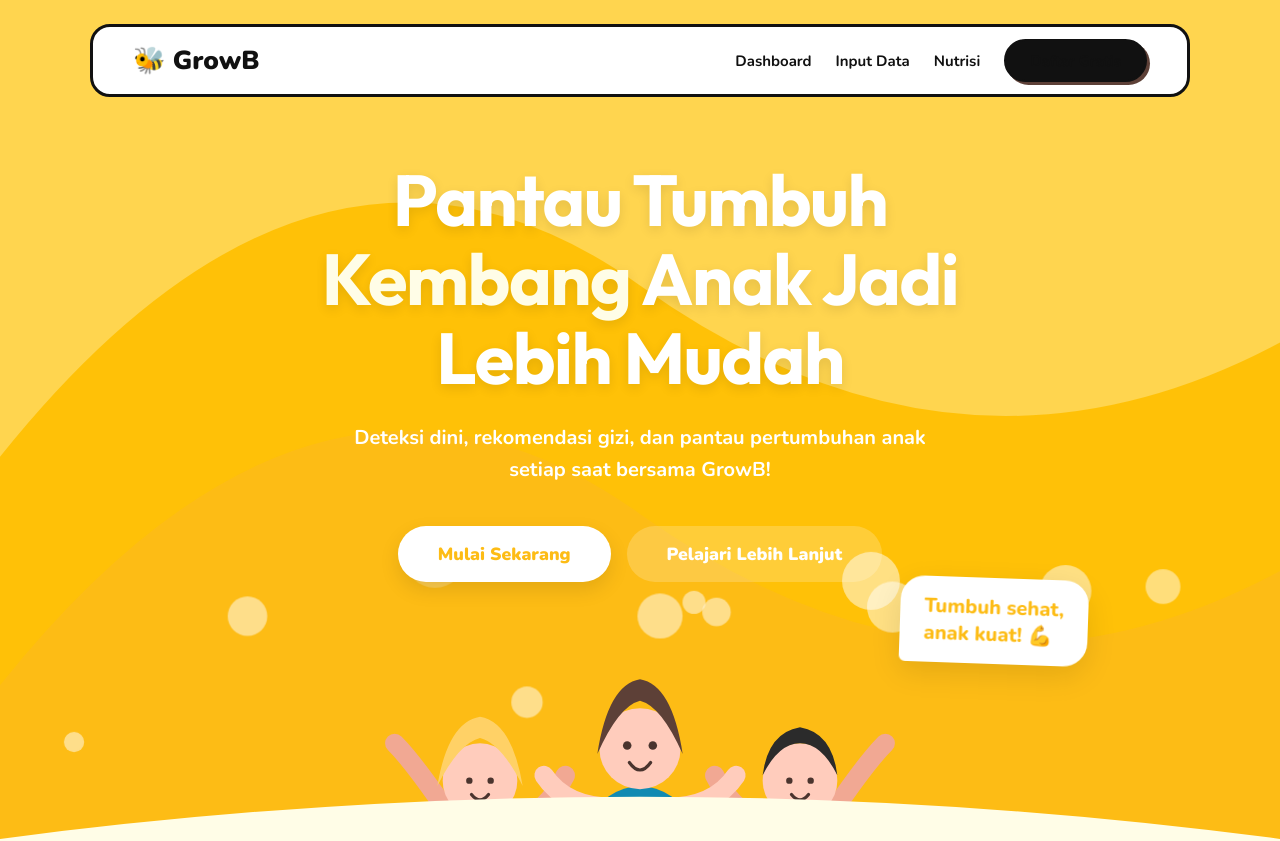
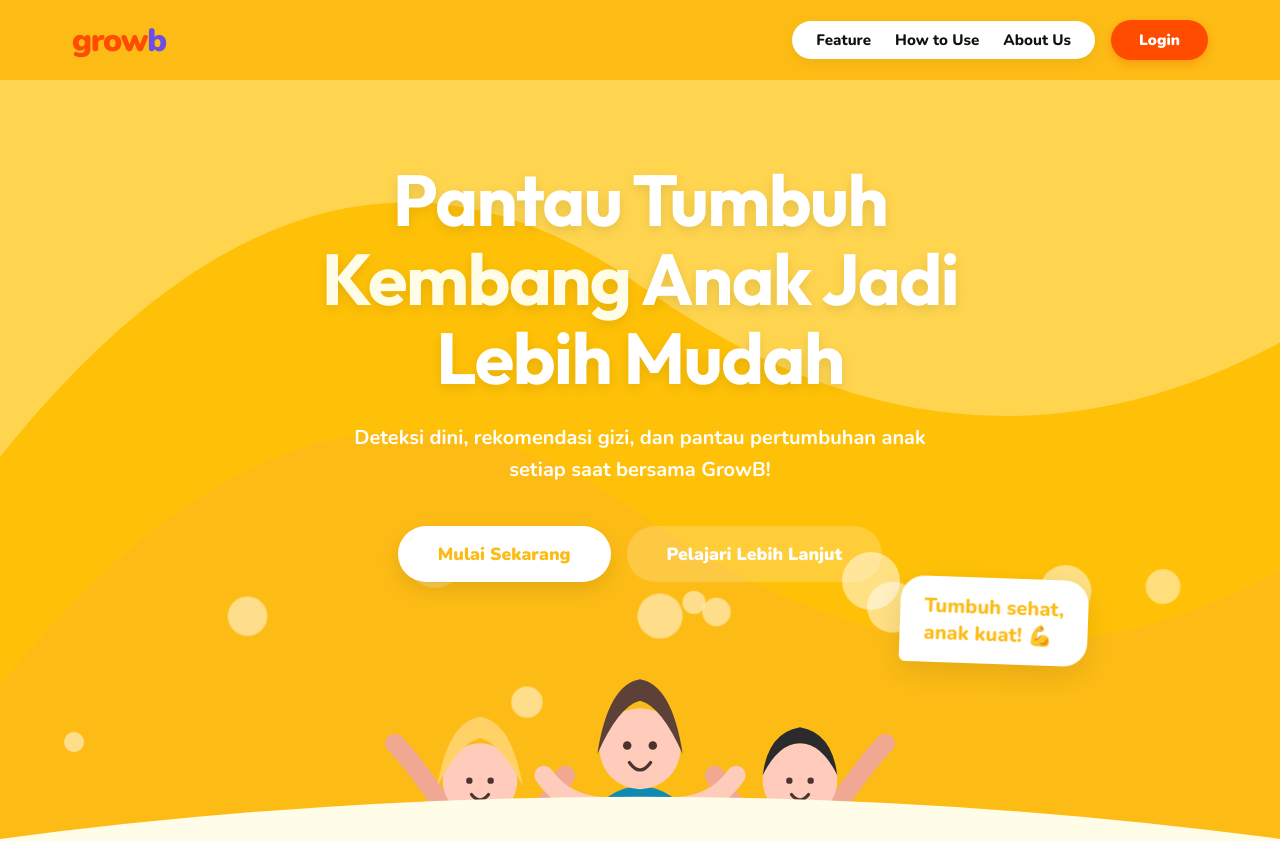
Before and after one commit to mdzakyptra/Code-Lab, a Next.js app: page / in a window 1280 px wide. Shown: the top 841 px of the page. Built offline with nearby package versions, Linux system fonts and the light colour scheme.

Commit message:
style: update navigation styles and layout in HomePage and AppShell components

```diff
--- a/src/app/page.tsx
+++ b/src/app/page.tsx
@@ -11,14 +11,22 @@ export default function HomePage() {
         .hp{font-family:'Nunito',sans-serif;background:#FFFDE7;overflow-x:hidden;}
 
         /* NAV */
-        .hp-nav-wrap{position:fixed;top:0;left:0;width:100%;z-index:100;display:flex;justify-content:center;padding:1.5rem 2rem 0;pointer-events:none;}
-        .hp-nav{background:#fff;border:3px solid #111;border-radius:20px;padding:.75rem 2.5rem;display:flex;align-items:center;justify-content:space-between;pointer-events:auto;width:100%;max-width:1100px;}
-        .hp-logo{font-size:1.625rem;font-weight:900;color:#111;text-decoration:none;display:flex;align-items:center;gap:8px;}
-        .hp-links{display:flex;align-items:center;gap:1.5rem;}
-        .hp-links a{font-size:.9375rem;font-weight:700;color:#111;text-decoration:none;}
-        .hp-links a:hover{text-decoration:underline;}
-        .hp-cta-nav{background:#111;color:#FDBC15;padding:.6rem 1.5rem;border-radius:999px;font-weight:800;font-size:.9375rem;text-decoration:none;border:2.5px solid #111;box-shadow:3px 3px 0 #5d4037;transition:transform .15s,box-shadow .15s;display:inline-block;}
-        .hp-cta-nav:hover{transform:translate(-2px,-2px);box-shadow:5px 5px 0 #5d4037;}
+        .hp-nav-wrap{position:fixed;top:0;left:0;width:100%;z-index:100;background:#FDBC15;height:80px;display:flex;justify-content:center;border-bottom:none;}
+        .hp-nav{width:100%;max-width:1200px;padding:0 2rem;display:flex;align-items:center;justify-content:space-between;height:100%;background:#FDBC15;}
+        .hp-logo{font-size:2rem;font-weight:900;text-decoration:none;display:flex;align-items:center;letter-spacing:-.04em;}
+        .hp-logo .part1{color:#FF4C00;}
+        .hp-logo .part2{color:#6C4EE5;}
+
+        .hp-nav-right{display:flex;align-items:center;gap:1rem;}
+
+        .hp-nav-pill{background:#fff;border-radius:999px;padding:0.55rem 1.5rem;display:flex;align-items:center;gap:1.5rem;box-shadow:0 4px 12px rgba(0,0,0,0.06);}
+        .hp-nav-pill a{font-size:.95rem;font-weight:800;color:#111;text-decoration:none;transition:color 0.2s;}
+        .hp-nav-pill a:hover{color:#FF4C00;}
+
+        .hp-login-btn{background:#FF4C00;color:#fff;padding:.6rem 1.75rem;border-radius:999px;font-weight:900;font-size:.95rem;text-decoration:none;box-shadow:0 4px 10px rgba(255,76,0,0.3);transition:transform .15s,box-shadow .15s;display:inline-block;}
+        .hp-login-btn:hover{transform:translateY(-2px);box-shadow:0 6px 14px rgba(255,76,0,0.4);}
+
+        html { scroll-behavior: smooth; }
 
         /* HERO */
         /* HERO */
@@ -241,12 +249,16 @@ export default function HomePage() {
         {/* NAV */}
         <div className="hp-nav-wrap">
           <nav className="hp-nav">
-            <Link href="/" className="hp-logo">🐝 GrowB</Link>
-            <div className="hp-links">
-              <a href="/dashboard">Dashboard</a>
-              <a href="/add-data">Input Data</a>
-              <a href="/nutrition">Nutrisi</a>
-              <Link href="/register" className="hp-cta-nav">Daftar Gratis</Link>
+            <Link href="/" className="hp-logo">
+              <span className="part1">grow</span><span className="part2">b</span>
+            </Link>
+            <div className="hp-nav-right">
+              <div className="hp-nav-pill">
+                <a href="#features">Feature</a>
+                <a href="#how-to-use">How to Use</a>
+                <a href="#about-us">About Us</a>
+              </div>
+              <Link href="/login" className="hp-login-btn">Login</Link>
             </div>
           </nav>
         </div>
@@ -364,7 +376,7 @@ export default function HomePage() {
         </section>
 
        {/* FEATURES */}
-<section className="hp-features">
+<section className="hp-features" id="features">
   <div className="hp-fhead">
 
     {/* Letter images dari public */}
@@ -407,8 +419,8 @@ export default function HomePage() {
           </ScrollStack>
         </section>
 
-        {/* CTA */}
-        <section className="hp-cta">
+        {/* CTA / HOW TO USE */}
+        <section className="hp-cta" id="how-to-use">
           <div style={{fontSize:"3.5rem",marginBottom:"1rem"}}>🐝🍯</div>
           <h2>Yuk, Mulai Jaga Pertumbuhan<br/>Si Buah Hati!</h2>
           <p>Gratis, mudah, dan manis seperti madu — dirancang untuk orang tua & kader Posyandu Indonesia.</p>
@@ -419,8 +431,8 @@ export default function HomePage() {
           </div>
         </section>
 
-        {/* FOOTER */}
-        <footer className="hp-footer">
+        {/* FOOTER / ABOUT US */}
+        <footer className="hp-footer" id="about-us">
           <p>© {new Date().getFullYear()} <strong>GrowB 🐝</strong> — Platform Deteksi Dini Stunting Anak Indonesia</p>
           <p style={{marginTop:".4rem"}}>Dibuat dengan ❤️ dan 🍯 untuk masa depan anak yang lebih sehat</p>
         </footer>
--- a/src/components/AppShell.tsx
+++ b/src/components/AppShell.tsx
@@ -17,27 +17,29 @@ export default function AppShell({ children }: { children: React.ReactNode }) {
           position: sticky;
           top: 0;
           z-index: 100;
-          background: #FFC107;
+          background: #FFD54F;
           border-bottom: 3px solid #111;
-          padding: 0.875rem 2rem;
+          padding: 1rem 2.5rem;
           display: flex;
           align-items: center;
           justify-content: space-between;
           font-family: 'Nunito', sans-serif;
         }
         .neo-logo {
-          font-size: 1.625rem;
+          font-size: 1.9rem;
           font-weight: 900;
           color: #111;
           text-decoration: none;
           display: flex;
           align-items: center;
-          gap: 8px;
+          gap: 10px;
         }
         .neo-links {
           display: flex;
           align-items: center;
-          gap: 1.5rem;
+          gap: 2rem;
+          min-width: 320px;
+          justify-content: flex-end;
         }
         .neo-links a {
           font-size: 0.9375rem;
```
